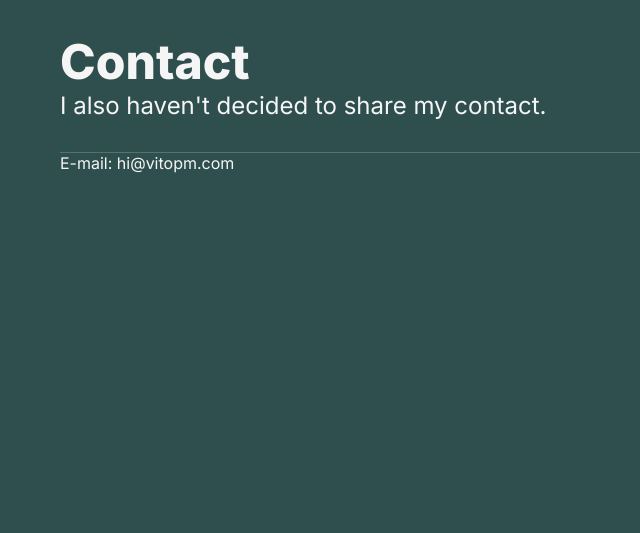
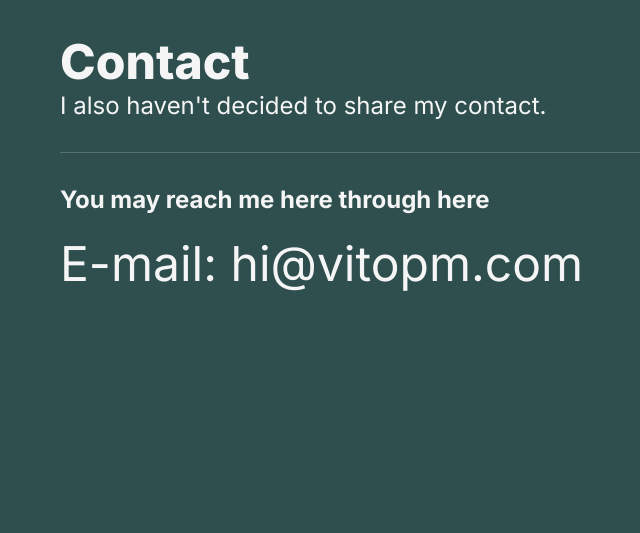
Before and after one commit to vitopm/vitopm.com, a PHP site: page /contact.php in a window 1280 px wide. Shown: the part 51-584 px from the top of the page, without its empty margins (130-770 px from the left). Run offline with PHP 8.4, Linux system fonts and the light colour scheme.

Commit message:
Added email and tried some new font size and weight

```diff
--- a/contact.php
+++ b/contact.php
@@ -26,7 +26,11 @@
             <h1 class="intro--name">Contact</h1>
             <h3 class="intro--description">I also haven't decided to share my contact.</h3>
         </div>
-        <p>E-mail: hi@vitopm.com</p>
+        <div class="content">
+        <h2>You may reach me here through here</h2><br>
+        <h1>E-mail: hi@vitopm.com</h1>
+        </div>
+
     </main>
     <footer>
         <p>made with love <a href="https://youtu.be/Tr97MQiqW38" target="_blank">❤️</a> by <a href="/index.html">vitopm</a></p>
--- a/resources/css/style.css
+++ b/resources/css/style.css
@@ -79,6 +79,10 @@ main{
 /* CONTENT */
 .content{
     padding-top: 2rem;
+}
+.content h1{
+    font-weight: Normal;
+    font-size: 3rem;
 }
 
 /* Wise words */
```
